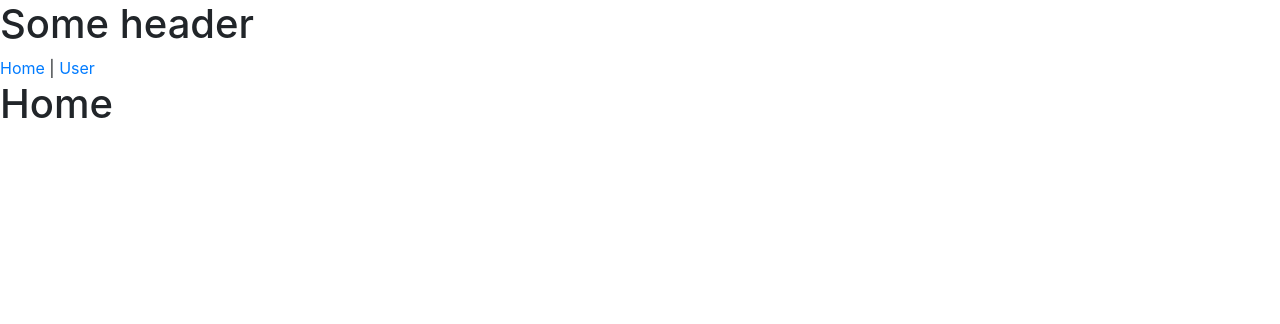
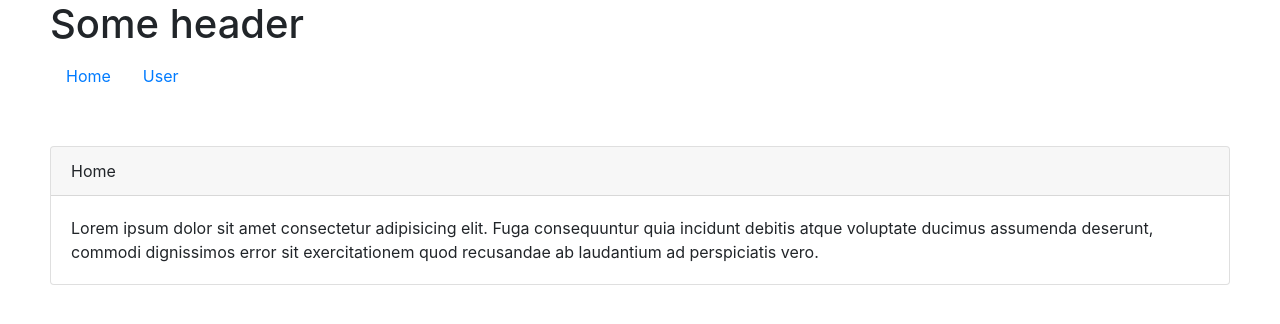
Before and after one commit to dzarezenko/beetroot2-vue-routing, a Vue app: page /#/ in a window 1280 px wide. Shown: the top 324 px of the page. Built offline with nearby package versions, Linux system fonts and the light colour scheme.

Commit message:
Router links attributes explained

```diff
--- a/src/App.vue
+++ b/src/App.vue
@@ -4,10 +4,14 @@
       <h1>Some header</h1>
     </header>
 
-    <nav>
-      <router-link to="/">Home</router-link> |
-      <router-link to="/user">User</router-link>
-    </nav>
+    <ul class="nav nav-pills">
+      <li class="nav-item">
+        <router-link class="nav-link" to="/" active-class="active" exact>Home</router-link>
+      </li>
+      <li class="nav-item">
+        <router-link class="nav-link" to="/user" active-class="active">User</router-link>
+      </li>
+    </ul>
 
     <section>
       <router-view></router-view>
@@ -15,3 +19,15 @@
 
   </div>
 </template>
+
+<style>
+h1 {
+  margin-left: 50px;
+}
+ul {
+  margin-left: 50px;
+}
+div.card {
+  margin: 50px;
+}
+</style>
--- a/src/components/Home.vue
+++ b/src/components/Home.vue
@@ -1,5 +1,10 @@
 <template>
-  <section>
-    <h1>Home</h1>
-  </section>
+  <div class="card">
+    <div class="card-header">
+      Home
+    </div>
+    <div class="card-body">
+      Lorem ipsum dolor sit amet consectetur adipisicing elit. Fuga consequuntur quia incidunt debitis atque voluptate ducimus assumenda deserunt, commodi dignissimos error sit exercitationem quod recusandae ab laudantium ad perspiciatis vero.
+    </div>
+  </div>
 </template>
--- a/src/components/User.vue
+++ b/src/components/User.vue
@@ -1,5 +1,10 @@
 <template>
-  <section>
-    <h1>User</h1>
-  </section>
+  <div class="card">
+    <div class="card-header">
+      User
+    </div>
+    <div class="card-body">
+      ...
+    </div>
+  </div>
 </template>
--- a/src/main.js
+++ b/src/main.js
@@ -18,6 +18,7 @@ Vue.use(BootstrapVue)
 Vue.use(IconsPlugin)
 
 const router = new VueRouter({
+  mode: "history",
   routes: [
     { path: "/", component: Home },
     { path: "/user", component: User }
```
